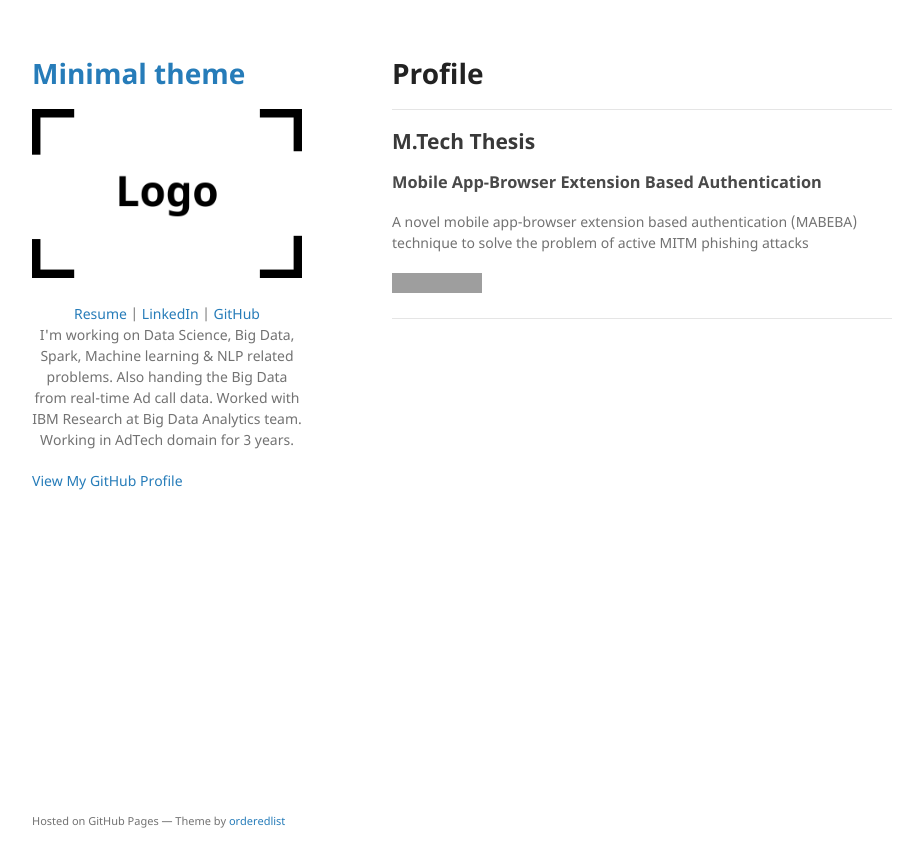
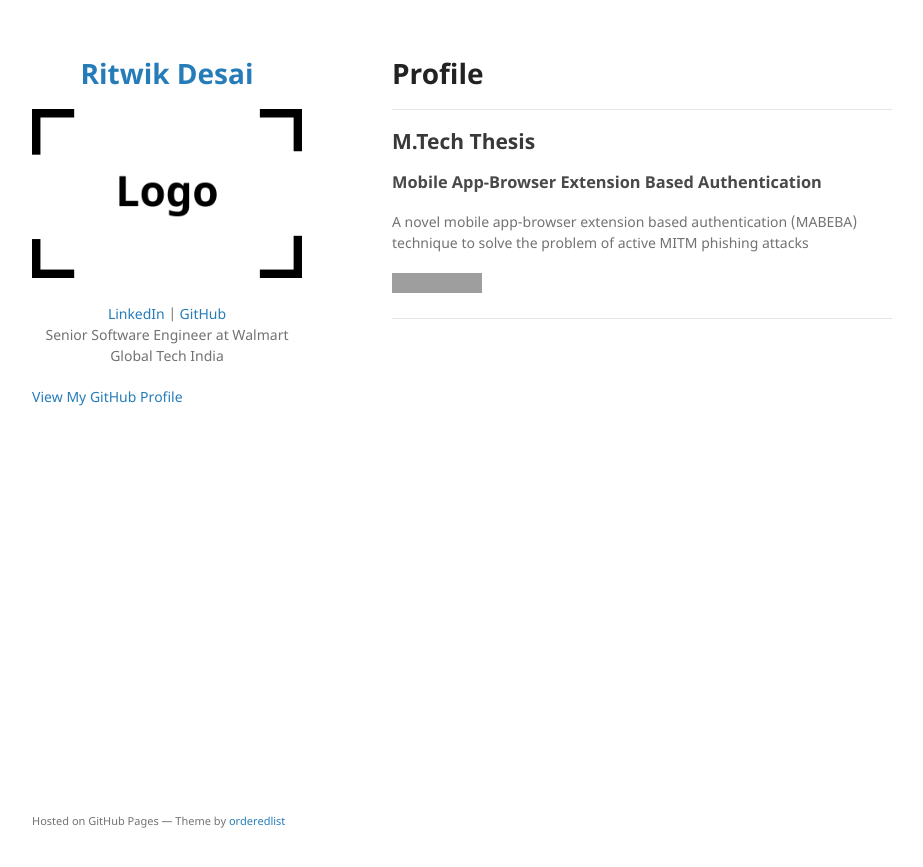
Before and after one commit to ritwikdesai/ritwikdesai.github.io, a Jekyll site: the page built from index.md, in a window 1280 px wide. Shown: the top 867 px of the page, without its empty margins (178-1101 px from the left). Built offline with Jekyll 4.4.1, drawn with Linux system fonts in a browser that asks for light colours; our own code applies the rules of GitHub Pages for plain Markdown files; grey boxes are pictures that could not be loaded.

Commit message:
fixed config.yml info

```diff
--- a/_config.yml
+++ b/_config.yml
@@ -1,16 +1,11 @@
-title: Minimal theme
+title: <p align="center"> Ritwik Desai </p>
 logo: /assets/img/logo.png
 description: |
   <p align="center">
-  <a href="pdf/resume.pdf">Resume</a> |
-  <a href="https://www.linkedin.com/in/sajan-kedia-b06a6821/">LinkedIn</a> |
-  <a href="https://github.com/sajankedia">GitHub</a>
-
+  <a href="https://www.linkedin.com/in/ritwikdesai/">LinkedIn</a> |
+  <a href="https://github.com/ritwikdesai">GitHub</a>
   <br>
-  I'm working on Data Science, Big Data, Spark, Machine learning & NLP related problems.
-  Also handing the Big Data from real-time Ad call data.
-  Worked with IBM Research at Big Data Analytics team.
-  Working in AdTech domain for 3 years.
+  Senior Software Engineer at Walmart Global Tech India
   <br>
   </p>
 google_analytics:
```
